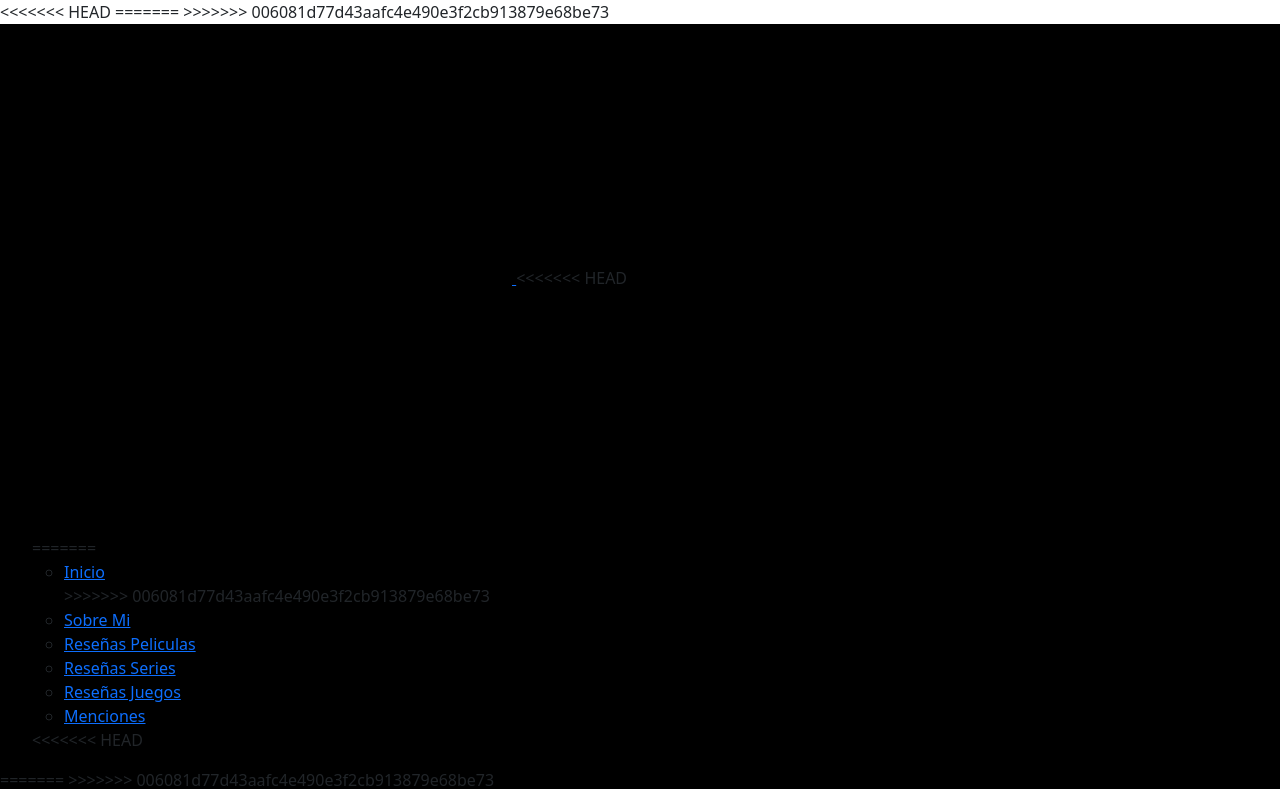
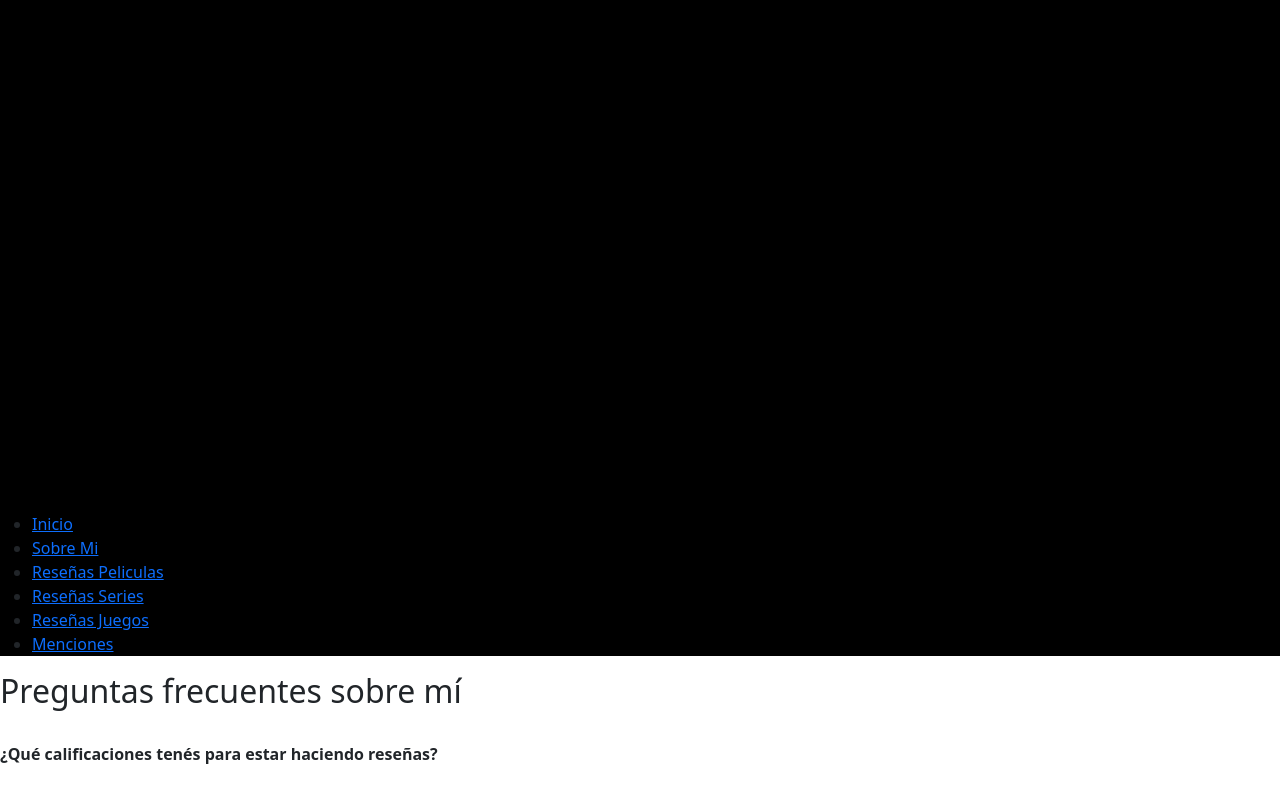
Before and after one commit to MeryFM/proyectoresenasgeek-martin, a website: page paginas/Sobremi.html in a window 1280 px wide. Shown: the top 789 px of the page. Drawn offline with nearby package versions, Linux system fonts and the light colour scheme; files that its build step writes are made by us from their sources; a web font is replaced by a local one.

Commit message:
Habia un cambio sin guardar en Sobre mi

```diff
--- a/paginas/Sobremi.html
+++ b/paginas/Sobremi.html
@@ -4,11 +4,6 @@
     <meta charset="UTF-8">
     <meta http-equiv="X-UA-Compatible" content="IE=edge">
     <meta name="viewport" content="width=device-width, initial-scale=1.0">
-<<<<<<< HEAD
-    <title>Sobre Mí</title>
-    <!--CSS-->
-    <link rel="stylesheet" href="../style.css">
-=======
     <!--Animate.Style-->
     <link
     rel="stylesheet"
@@ -18,7 +13,6 @@
     <title>Sobre Mí</title>
     <!--CSS-->
     <link rel="stylesheet" href="../Estilos/style.css">
->>>>>>> 006081d77d43aafc4e490e3f2cb913879e68be73
     <!--Fonts-->
     <link rel="preconnect" href="https://fonts.googleapis.com">
     <link rel="preconnect" href="https://fonts.gstatic.com" crossorigin>
@@ -34,18 +28,12 @@
             <!--Logo del sitio-->
             <img src="../multimedia/usuario.png" alt="Loguito de un tipo" class="IconoDelSitio">
         </a>
-<<<<<<< HEAD
-        <nav>
-            <!--Lista de Páginas-->
-            <ul>
-=======
         <div>
             <!--Lista de Páginas-->
             <ul class="MenuDeNavegacion">
                 <li>
                     <a href="../index.html">Inicio</a>
                 </li>
->>>>>>> 006081d77d43aafc4e490e3f2cb913879e68be73
                 <li>
                     <a href="Sobremi.html">Sobre Mi</a>
                 </li>
@@ -62,11 +50,7 @@
                     <a href="Menciones.html">Menciones</a>
                 </li>
             </ul>
-<<<<<<< HEAD
-        </nav>
-=======
         </div>
->>>>>>> 006081d77d43aafc4e490e3f2cb913879e68be73
     </header>
     <!--Fin del Header-->
 
```
